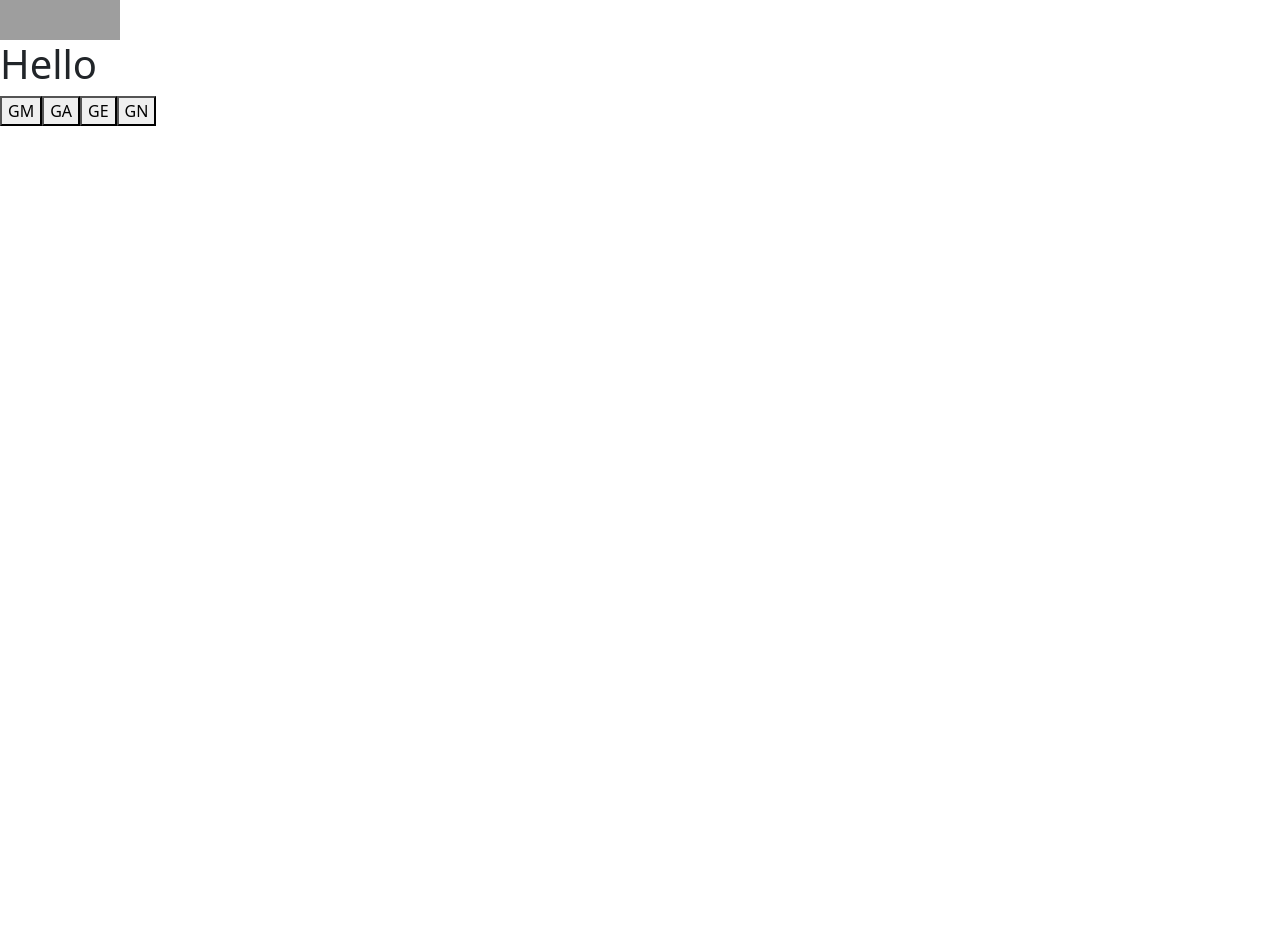
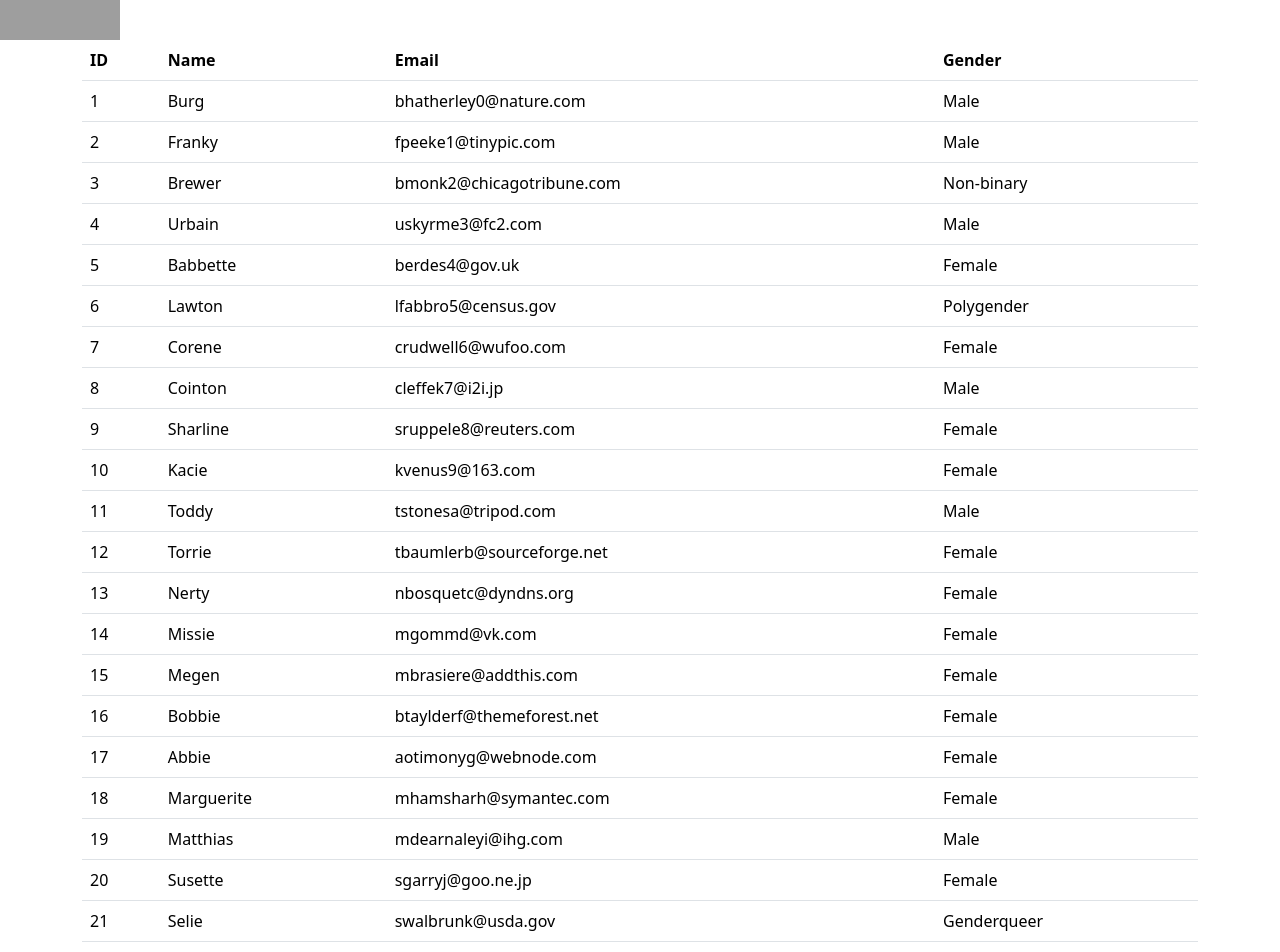
Before and after one commit to FahadShaik/ReactJS, a React (Create React App) app in the folder hello-world/: page / in a window 1280 px wide. Shown: the part 60-1012 px from the top of the page. Before the commit the page ends 800 px from the top, so only its background shows below. Built offline with nearby package versions, Linux system fonts and the light colour scheme; grey boxes are pictures that could not be loaded.

Commit message:
List rendering

```diff
--- a/hello-world/src/components/App.jsx
+++ b/hello-world/src/components/App.jsx
@@ -1,11 +1,11 @@
 import Header from "./Header";
-import MessageBinding from "./MessageBinding";
+import EmployeeListClass from "./ListRendering/EmployeeListClass";
 
 const App = () => {
   return (
     <div>
       <Header />
-      <MessageBinding />
+      <EmployeeListClass />
     </div>
   );
 };
--- /dev/null
+++ b/hello-world/src/components/ListRendering/EmpData.js
@@ -0,0 +1,69 @@
+const employeeData = [
+  { id: 1, Name: "Burg", email: "bhatherley0@nature.com", gender: "Male" },
+  { id: 2, Name: "Franky", email: "fpeeke1@tinypic.com", gender: "Male" },
+  {
+    id: 3,
+    Name: "Brewer",
+    email: "bmonk2@chicagotribune.com",
+    gender: "Non-binary",
+  },
+  { id: 4, Name: "Urbain", email: "uskyrme3@fc2.com", gender: "Male" },
+  { id: 5, Name: "Babbette", email: "berdes4@gov.uk", gender: "Female" },
+  { id: 6, Name: "Lawton", email: "lfabbro5@census.gov", gender: "Polygender" },
+  { id: 7, Name: "Corene", email: "crudwell6@wufoo.com", gender: "Female" },
+  { id: 8, Name: "Cointon", email: "cleffek7@i2i.jp", gender: "Male" },
+  { id: 9, Name: "Sharline", email: "sruppele8@reuters.com", gender: "Female" },
+  { id: 10, Name: "Kacie", email: "kvenus9@163.com", gender: "Female" },
+  { id: 11, Name: "Toddy", email: "tstonesa@tripod.com", gender: "Male" },
+  {
+    id: 12,
+    Name: "Torrie",
+    email: "tbaumlerb@sourceforge.net",
+    gender: "Female",
+  },
+  { id: 13, Name: "Nerty", email: "nbosquetc@dyndns.org", gender: "Female" },
+  { id: 14, Name: "Missie", email: "mgommd@vk.com", gender: "Female" },
+  { id: 15, Name: "Megen", email: "mbrasiere@addthis.com", gender: "Female" },
+  {
+    id: 16,
+    Name: "Bobbie",
+    email: "btaylderf@themeforest.net",
+    gender: "Female",
+  },
+  { id: 17, Name: "Abbie", email: "aotimonyg@webnode.com", gender: "Female" },
+  {
+    id: 18,
+    Name: "Marguerite",
+    email: "mhamsharh@symantec.com",
+    gender: "Female",
+  },
+  { id: 19, Name: "Matthias", email: "mdearnaleyi@ihg.com", gender: "Male" },
+  { id: 20, Name: "Susette", email: "sgarryj@goo.ne.jp", gender: "Female" },
+  { id: 21, Name: "Selie", email: "swalbrunk@usda.gov", gender: "Genderqueer" },
+  { id: 22, Name: "Kev", email: "kwilsel@nih.gov", gender: "Male" },
+  {
+    id: 23,
+    Name: "Ermin",
+    email: "eyashinm@hatena.ne.jp",
+    gender: "Genderfluid",
+  },
+  { id: 24, Name: "Suzie", email: "spoagn@hud.gov", gender: "Female" },
+  { id: 25, Name: "Isaac", email: "ivondrako@sfgate.com", gender: "Male" },
+  { id: 26, Name: "Levey", email: "lwhitehurstp@ocn.ne.jp", gender: "Male" },
+  {
+    id: 27,
+    Name: "Fidelity",
+    email: "fbulleynq@hugedomains.com",
+    gender: "Female",
+  },
+  { id: 28, Name: "Carin", email: "cmarshamr@wikimedia.org", gender: "Female" },
+  { id: 29, Name: "Inga", email: "istuttards@a8.net", gender: "Female" },
+  {
+    id: 30,
+    Name: "Forest",
+    email: "fcapehornt@dailymotion.com",
+    gender: "Male",
+  },
+];
+
+export default employeeData;
--- /dev/null
+++ b/hello-world/src/components/ListRendering/EmployeeListClass.jsx
@@ -0,0 +1,51 @@
+import React, { Component } from "react";
+import employeeData from "./EmpData";
+
+export class EmployeeListClass extends Component {
+  constructor(props) {
+    super(props);
+    this.state = {
+      employees: employeeData,
+    };
+  }
+
+  popUpAlert = (value) => {
+    alert(`Hello ${value} Good Morning`);
+  };
+
+  render() {
+    return (
+      <div>
+        <div className="container">
+          <table className="table">
+            <thead>
+              <tr>
+                <th>ID</th>
+                <th>Name</th>
+                <th>Email</th>
+                <th>Gender</th>
+              </tr>
+            </thead>
+            <tbody>
+              {this.state.employees.map((employee) => {
+                return (
+                  <tr
+                    key={employee.id}
+                    onClick={this.popUpAlert.bind(this, employee.Name)}
+                  >
+                    <td>{employee.id}</td>
+                    <td>{employee.Name}</td>
+                    <td>{employee.email}</td>
+                    <td>{employee.gender}</td>
+                  </tr>
+                );
+              })}
+            </tbody>
+          </table>
+        </div>
+      </div>
+    );
+  }
+}
+
+export default EmployeeListClass;
```
